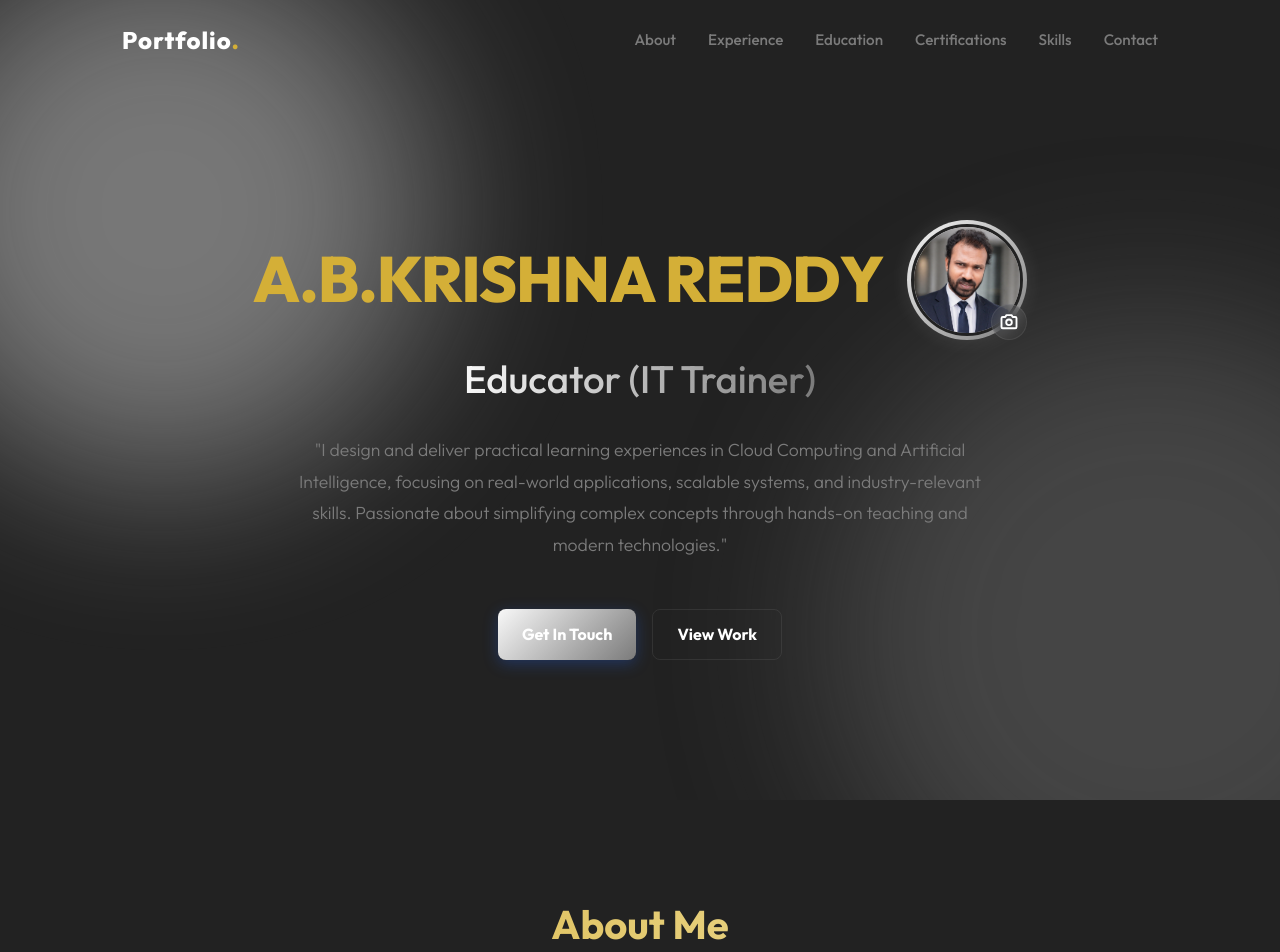
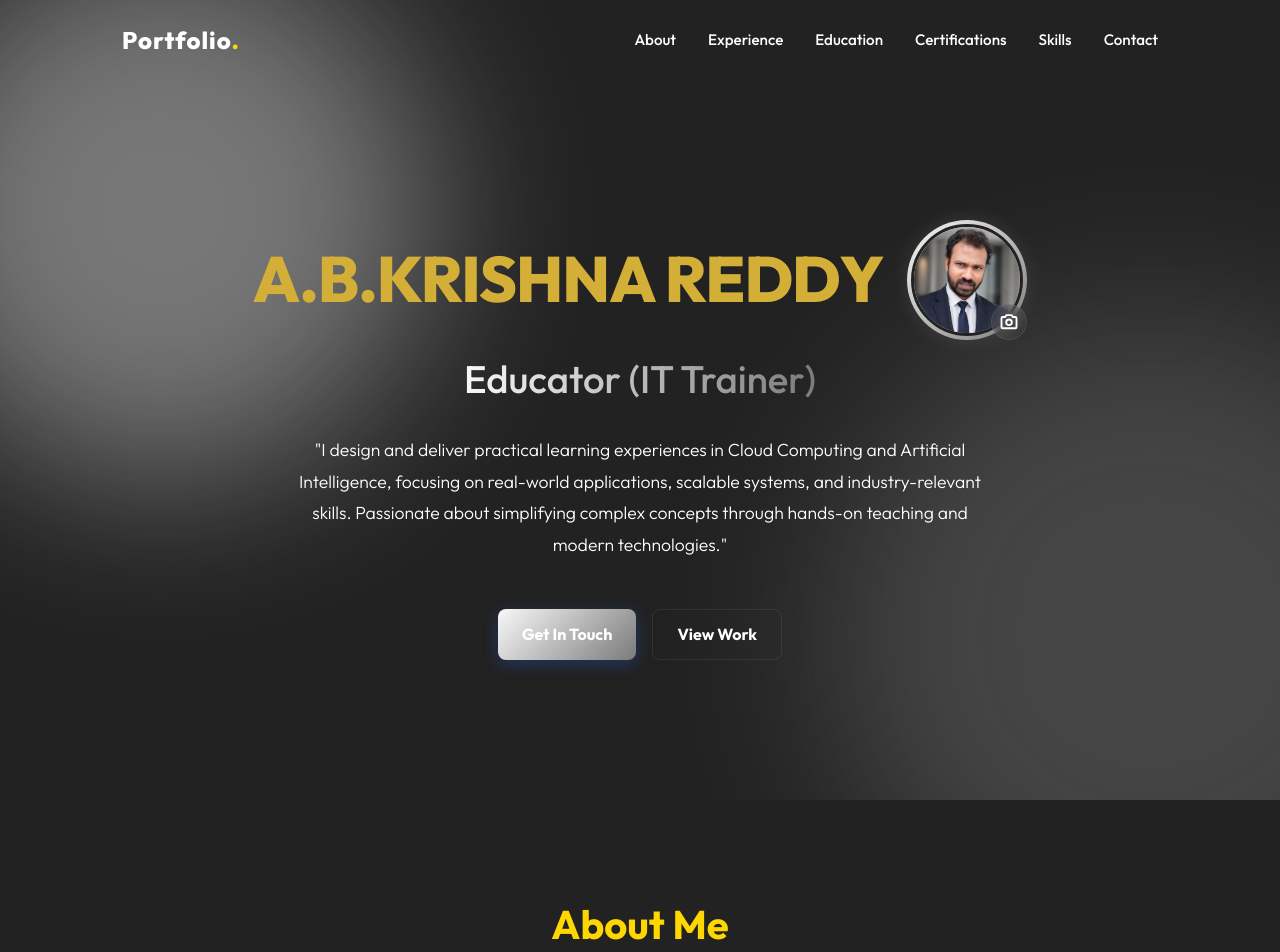
Before and after one commit to KrishnaReddy1324/Krishna-Reddy-Portfolio, a React (Vite) app: page / in a window 1280 px wide. Shown: the top 952 px of the page. Built offline with nearby package versions, Linux system fonts and the light colour scheme.

Commit message:
Update to solid yellow and white text

```diff
--- a/src/App.jsx
+++ b/src/App.jsx
@@ -22,7 +22,7 @@ function App() {
         <Skills />
         <Contact />
       </main>
-      <footer style={{ textAlign: 'center', padding: '2rem', borderTop: '1px solid var(--border-color)', color: '#d4af37' }}>
+      <footer style={{ textAlign: 'center', padding: '2rem', borderTop: '1px solid var(--border-color)', color: '#ffd700' }}>
         <p>Designed & Built by {portfolioData.personalInfo.name}</p>
       </footer>
     </>
--- a/src/components/Navbar.css
+++ b/src/components/Navbar.css
@@ -33,7 +33,7 @@
 }
 
 .logo span {
-  color: #d4af37;
+  color: #ffd700;
 }
 
 .nav-links {
@@ -51,7 +51,7 @@
 
 .nav-links a:hover,
 .nav-links a.active {
-  color: #d4af37;
+  color: #ffd700;
 }
 
 .nav-links a::after {
@@ -61,7 +61,7 @@
   left: 0;
   width: 0;
   height: 2px;
-  background: linear-gradient(to right, #d4af37, #f3e5ab);
+  background: #ffd700;
   transition: width 0.3s ease;
 }
 
--- a/src/index.css
+++ b/src/index.css
@@ -6,7 +6,7 @@
   --bg-card: rgba(255, 255, 255, 0.03);
   --bg-card-hover: rgba(255, 255, 255, 0.08);
   --text-primary: #ffffff;
-  --text-secondary: #7b7b7b;
+  --text-secondary: #ffffff;
 
   --accent-primary: #f8f8f8;
   --accent-secondary: #7b7b7b;
@@ -76,9 +76,7 @@ ul {
   font-size: 2.5rem;
   margin-bottom: 3rem;
   text-align: center;
-  background: linear-gradient(to right, #d4af37, #f3e5ab);
-  -webkit-background-clip: text;
-  -webkit-text-fill-color: transparent;
+  color: #ffd700;
 }
 
 /* Glassmorphism Utilities */
```
